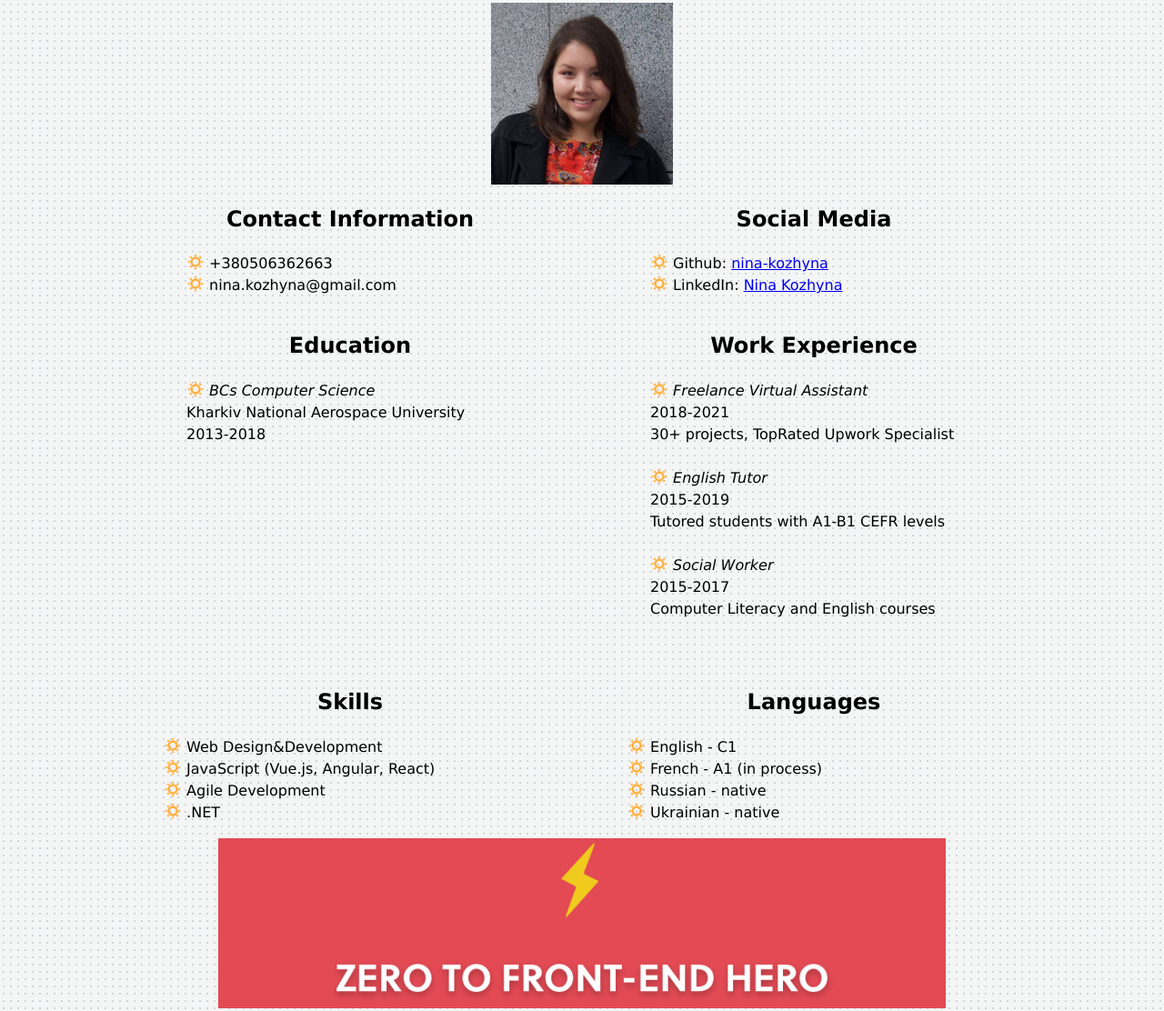
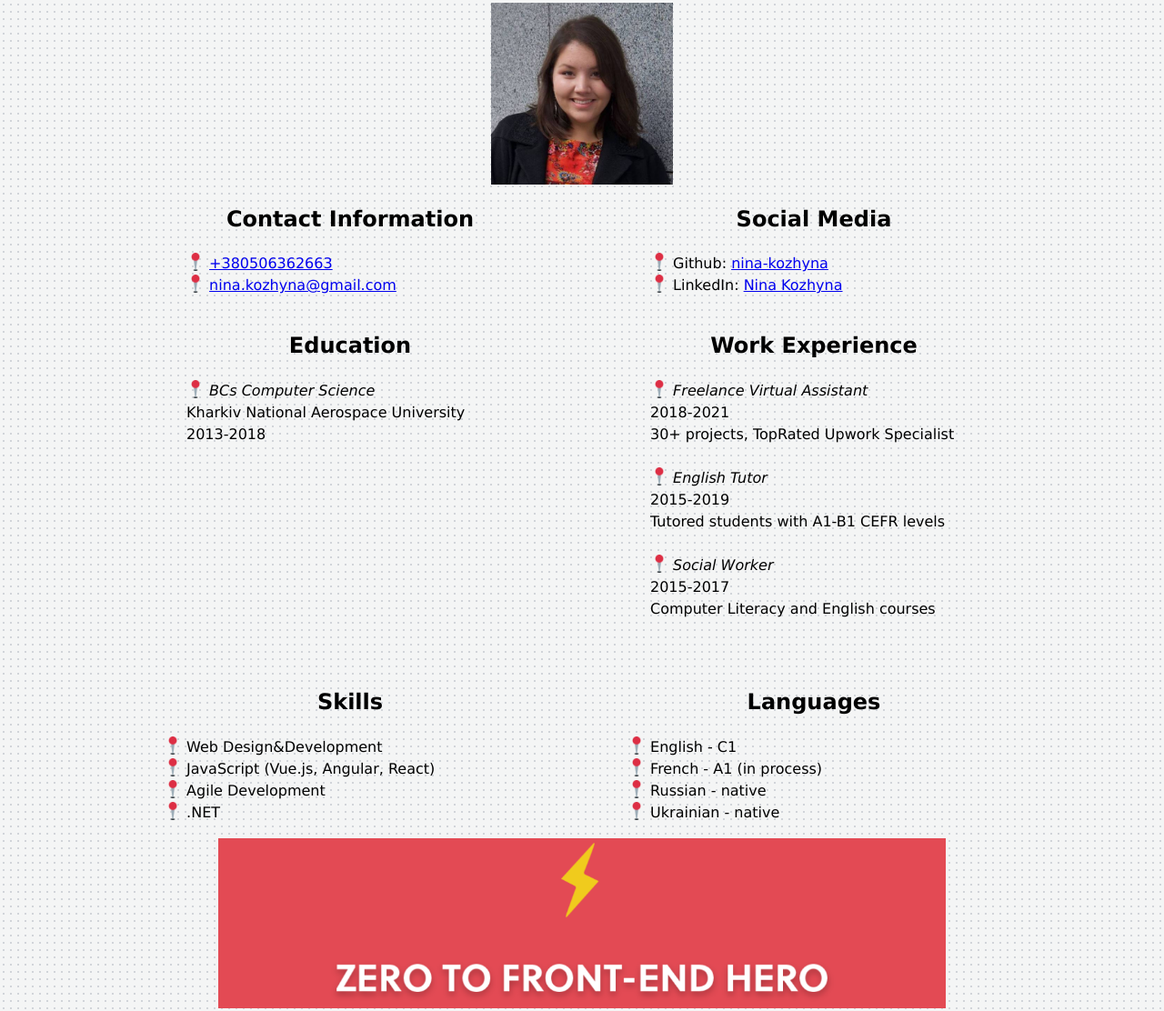
Before and after one commit to 20210502-FE/Kozhyna_Intro, a plain HTML site: page en-cv.html in a window 1280 px wide. Shown: the part 167-1279 px from the top of the page at 91% size. Drawn offline with Linux system fonts and the light colour scheme.

Commit message:
UPDATE INDEX.HTML & EN-CV.HTML
Add alt attribute
Delete i attribute
Change icons in lists

```diff
--- a/en-cv.html
+++ b/en-cv.html
@@ -9,10 +9,12 @@
 
 </head>
 <body>
+<header>
+  <nav>
+    <a href="index.html"> <<< Read CV in Russian</a>
+  </nav>
+</header>
 
-<nav>
-  <a href="index.html"> <<< Read CV in Russian</a>
-</nav>
 
 <main>
   <h1 style="text-align: center">Nina Kozhyna CV</h1>
@@ -24,16 +26,16 @@
     <div style="float: left; width: 49%;">
       <h2 style="text-align: center">Contact Information</h2>
       <ul class="contact-info">
-        <li><img src="images/favicon.ico" height="20" align="top" i> +380506362663</li>
-        <li><img src="images/favicon.ico" height="20" align="top" i> nina.kozhyna@gmail.com</li>
+        <li><img src="images/list-icon.ico" alt="list icon" height="20" align="top"> <a href="tel:+380506362663">+380506362663</a> </li>
+        <li><img src="images/list-icon.ico" alt="list icon" height="20" align="top"> <a href="mailto:nina.kozhyna@gmail.com">nina.kozhyna@gmail.com</a></li>
       </ul>
     </div>
     <div style="float: right; width: 49%;">
       <h2 style="text-align: center">Social Media</h2>
       <ul class="contact-info">
-        <li><img src="images/favicon.ico" height="20" align="top"> Github:
+        <li><img src="images/list-icon.ico" alt="list icon" height="20" align="top"> Github:
           <a href="https://github.com/nina-kozhyna" target="_blank">nina-kozhyna</a></li>
-        <li><img src="images/favicon.ico" height="20" align="top"> LinkedIn:
+        <li><img src="images/list-icon.ico" alt="list icon" height="20" align="top"> LinkedIn:
           <a href="https://www.linkedin.com/in/nina-kozhyna-8b8142205/" target="_blank">Nina
             Kozhyna</a></li>
       </ul>
@@ -46,7 +48,7 @@
       <h2 style="text-align: center">Education</h2>
       <ul class="experience">
         <li>
-          <img src="images/favicon.ico" height="20" align="top">
+          <img src="images/list-icon.ico" alt="list icon" height="20" align="top">
           <em>BCs Computer Science</em><br>
           Kharkiv National Aerospace University<br>
           2013-2018
@@ -57,21 +59,21 @@
       <h2 style="text-align: center">Work Experience</h2>
       <ul class="experience">
         <li>
-          <img src="images/favicon.ico" height="20" align="top">
+          <img src="images/list-icon.ico" alt="list icon" height="20" align="top">
           <em>Freelance Virtual Assistant</em><br>
           2018-2021<br>
           30+ projects, TopRated Upwork Specialist<br><br>
         </li>
 
         <li>
-          <img src="images/favicon.ico" height="20" align="top">
+          <img src="images/list-icon.ico" alt="list icon" height="20" align="top">
           <em>English Tutor</em><br>
           2015-2019<br>
           Tutored students with A1-B1 CEFR levels<br><br>
         </li>
 
         <li>
-          <img src="images/favicon.ico" height="20" align="top">
+          <img src="images/list-icon.ico" alt="list icon" height="20" align="top">
           <em>Social Worker</em><br>
           2015-2017<br>
           Computer Literacy and English courses
@@ -85,19 +87,19 @@
     <div style="float: left; width: 49%;">
       <h2 style="text-align: center">Skills</h2>
       <ul class="skills">
-        <li><img src="images/favicon.ico" height="20" align="top"> Web Design&Development</li>
-        <li><img src="images/favicon.ico" height="20" align="top"> JavaScript (Vue.js, Angular, React)</li>
-        <li><img src="images/favicon.ico" height="20" align="top"> Agile Development</li>
-        <li><img src="images/favicon.ico" height="20" align="top"> .NET</li>
+        <li><img src="images/list-icon.ico" alt="list icon" height="20" align="top"> Web Design&Development</li>
+        <li><img src="images/list-icon.ico" alt="list icon" height="20" align="top"> JavaScript (Vue.js, Angular, React)</li>
+        <li><img src="images/list-icon.ico" alt="list icon" height="20" align="top"> Agile Development</li>
+        <li><img src="images/list-icon.ico" alt="list icon" height="20" align="top"> .NET</li>
       </ul>
     </div>
     <div style="float: right; width: 49%;">
       <h2 style="text-align: center">Languages</h2>
       <ul class="skills">
-        <li><img src="images/favicon.ico" height="20" align="top"> English - C1</li>
-        <li><img src="images/favicon.ico" height="20" align="top"> French - A1 (in process)</li>
-        <li><img src="images/favicon.ico" height="20" align="top"> Russian - native</li>
-        <li><img src="images/favicon.ico" height="20" align="top"> Ukrainian - native</li>
+        <li><img src="images/list-icon.ico" alt="list icon" height="20" align="top"> English - C1</li>
+        <li><img src="images/list-icon.ico" alt="list icon" height="20" align="top"> French - A1 (in process)</li>
+        <li><img src="images/list-icon.ico" alt="list icon" height="20" align="top"> Russian - native</li>
+        <li><img src="images/list-icon.ico" alt="list icon" height="20" align="top"> Ukrainian - native</li>
       </ul>
     </div>
   </section>
```
Also changed, not shown: index.html (+17 -17 lines), images/list-icon.ico (added).
